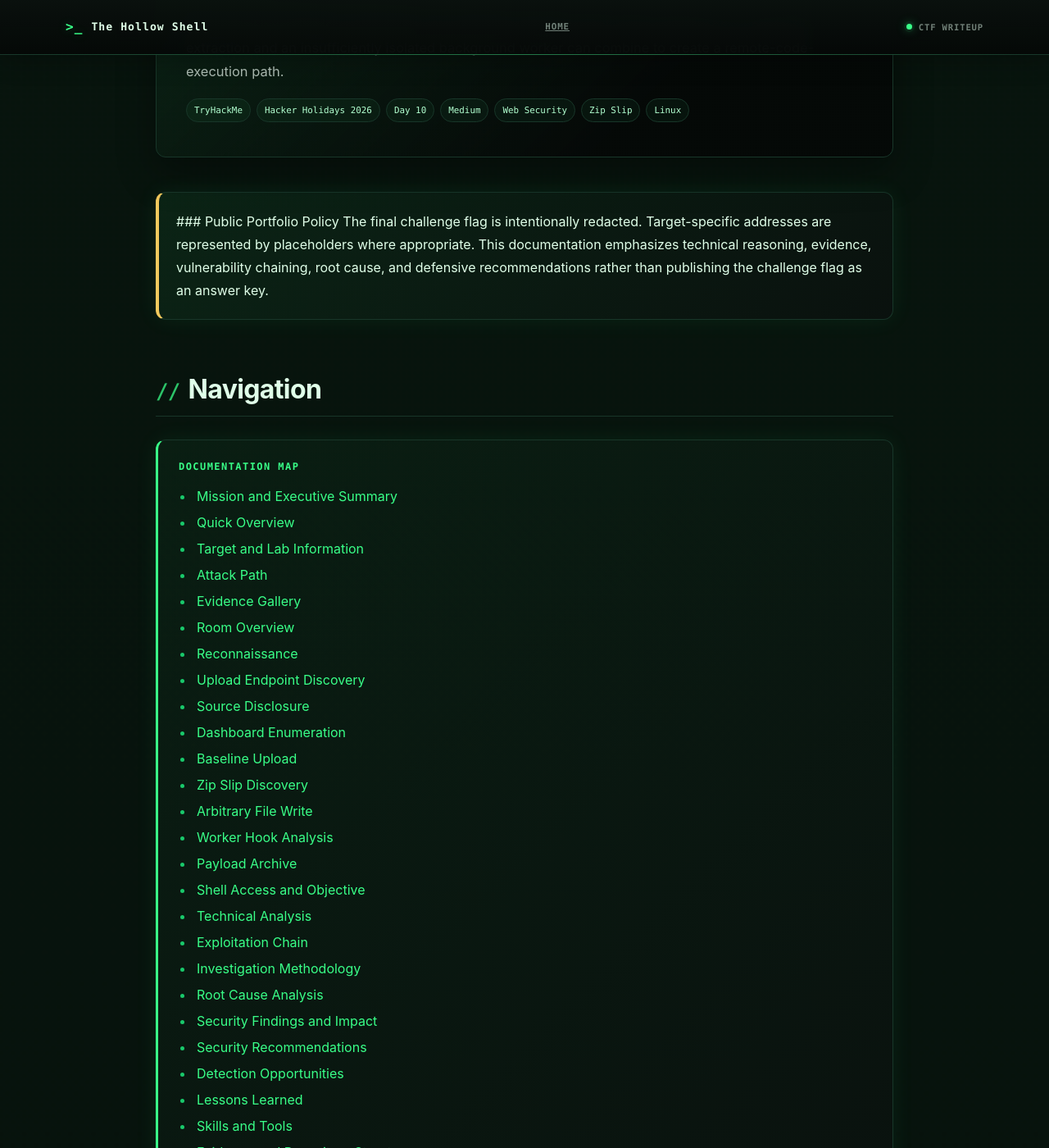
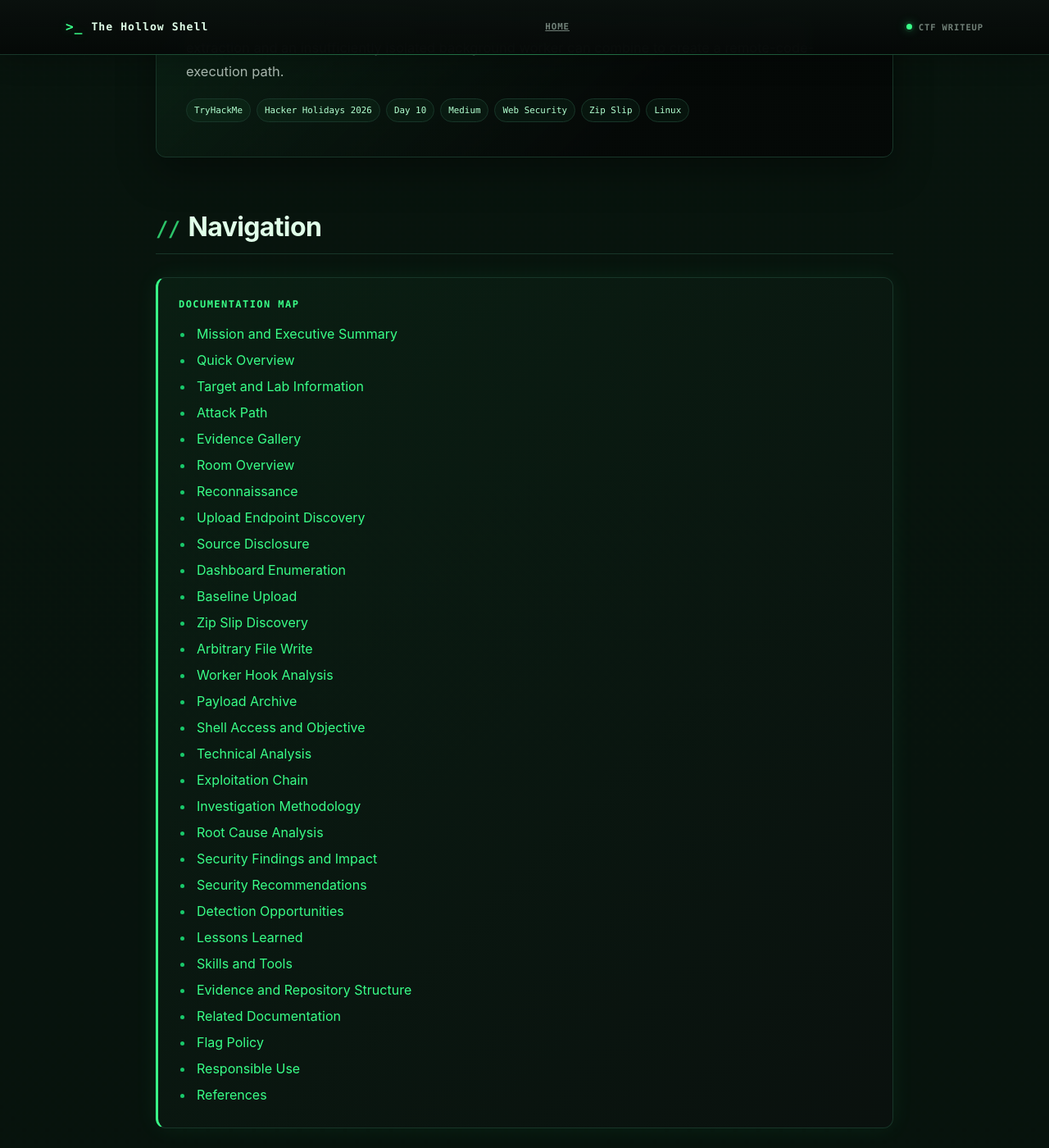
Before and after one commit to anurag-rvnkr1/The-Hollow-Shell-TryHackMe-Walkthrough, a Jekyll site: the page built from docs/index.md, in a window 1280 px wide and 1400 px high, scrolled down 249 px. Shown: the whole window at 82% size. Built offline with Jekyll 4.4.1, drawn with Linux system fonts in a browser that asks for light colours; our own code applies the rules of GitHub Pages for plain Markdown files.

Commit message:
Remove Public Portfolio Policy section from index.md
Removed the Public Portfolio Policy section to focus on technical documentation.

```diff
--- a/docs/index.md
+++ b/docs/index.md
@@ -20,15 +20,6 @@
 
 </div>
 
-<div class="callout warning">
-
-### Public Portfolio Policy
-
-The final challenge flag is intentionally redacted. Target-specific addresses are represented by placeholders where appropriate.
-
-This documentation emphasizes technical reasoning, evidence, vulnerability chaining, root cause, and defensive recommendations rather than publishing the challenge flag as an answer key.
-
-</div>
 
 ## Navigation
 
```
Also changed, not shown: other parts of docs/index.md (+0 -1 lines).
